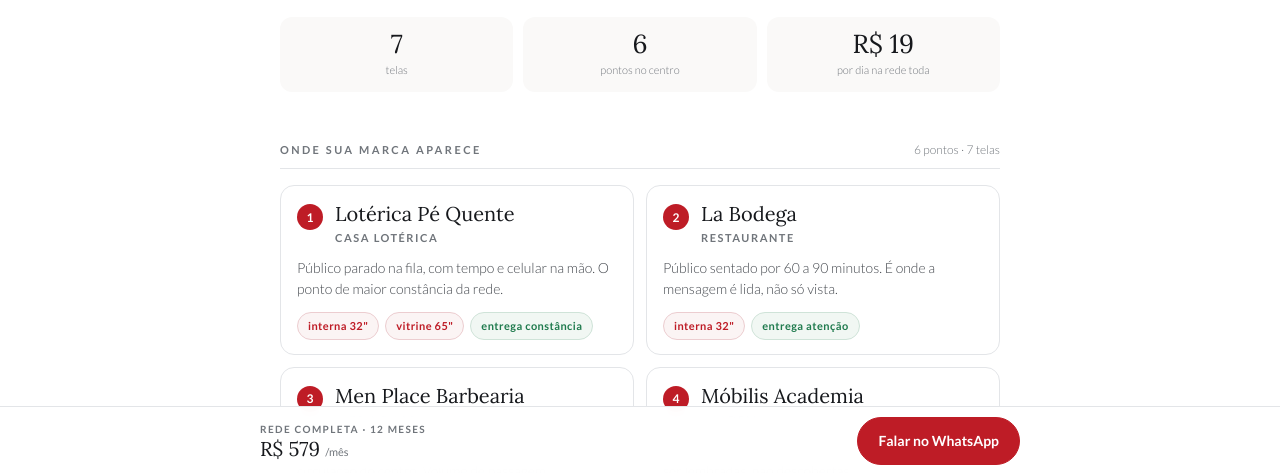
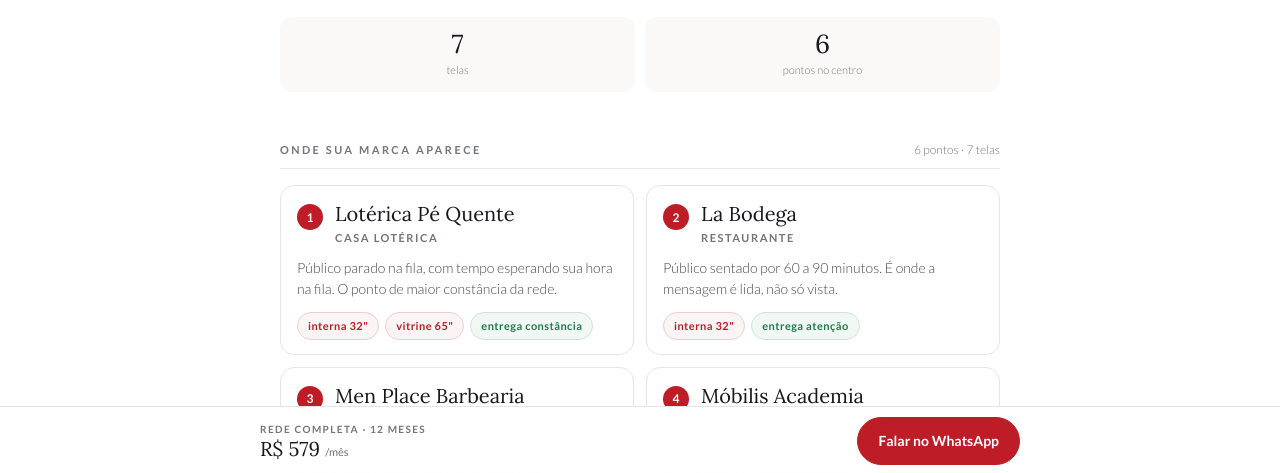
Before and after one commit to useradmin-medlab/portaltche-tv, a plain HTML site: page index.html in a window 1280 px wide. Shown: the part 325-798 px from the top of the page. Drawn offline with nearby package versions, Linux system fonts and the light colour scheme.

Commit message:
Remove valor por dia do topo e ajusta texto da Lotérica

```diff
--- a/index.html
+++ b/index.html
@@ -35,10 +35,9 @@
       circula ou consome, sua marca está ali: <b>visível, ativa e presente</b>.
     </p>
 
-    <div class="stats">
+    <div class="stats" style="grid-template-columns:repeat(2,1fr)">
       <div class="stat"><div class="n">7</div><div class="l">telas</div></div>
       <div class="stat"><div class="n">6</div><div class="l">pontos no centro</div></div>
-      <div class="stat"><div class="n" id="st-dia">R$ 19</div><div class="l">por dia na rede toda</div></div>
     </div>
   </section>
 
@@ -143,7 +142,6 @@
   montarGrafico("ch-rede", "leg-rede", IVP.rede, 108);
   montarGrafico("ch-lot", "leg-lot", IVP.loterica, 90);
   const rede = calcular(TODAS_TELAS.map(t => t.id));
-  document.getElementById("st-dia").textContent = brl(Math.round(rede.porDia));
   document.getElementById("bar-val").innerHTML = brl(rede.anual) + ' <u>/mês</u>';
   document.getElementById("bar-wa").href = linkWhats(
     "Olá! Vi o site do Portal Tchê TV e quero saber mais sobre anunciar na rede."
--- a/rede.js
+++ b/rede.js
@@ -39,7 +39,7 @@
     nome: "Lotérica Pé Quente",
     categoria: "Casa lotérica",
     destaque: "Única casa lotérica da cidade",
-    publico: "Público parado na fila, com tempo e celular na mão. O ponto de maior constância da rede.",
+    publico: "Público parado na fila, com tempo esperando sua hora na fila. O ponto de maior constância da rede.",
     entrega: "constância",
     telas: [ { id: "loterica-i32", tipo: "i32" }, { id: "loterica-v65", tipo: "v65" } ]
   },
```
